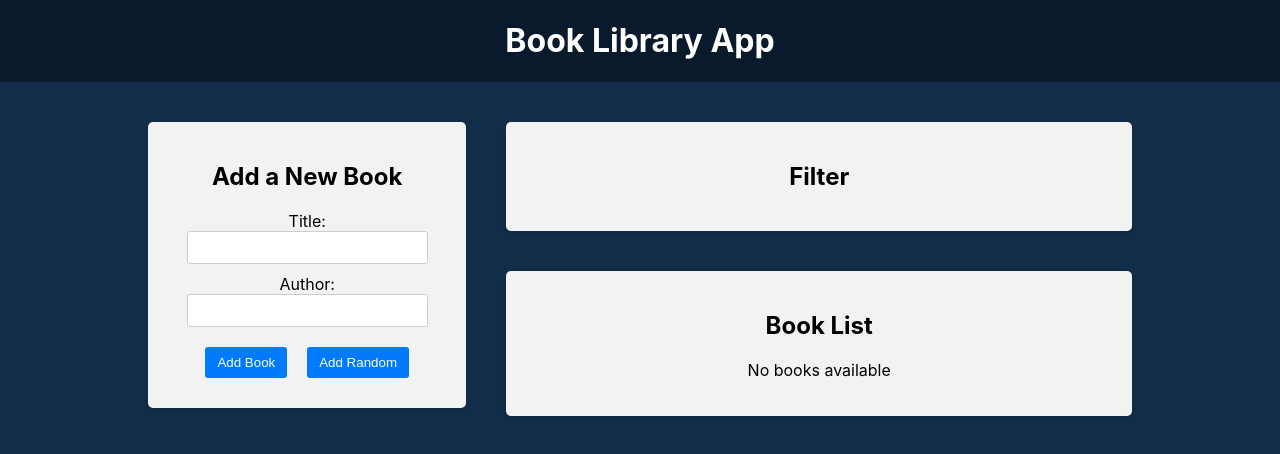
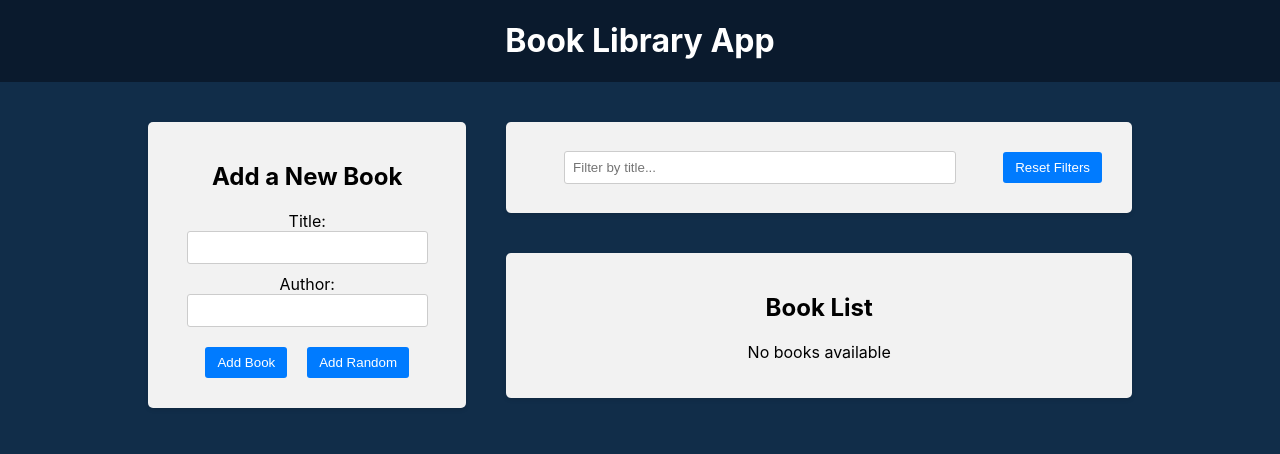
Before and after one commit to kitOl/react-projects, a React (Create React App) app in the folder 30-react-redux/frontend/: page / in a window 1280 px wide. Shown: the top 454 px of the page. Built offline with nearby package versions, Linux system fonts and the light colour scheme.

Commit message:
Filter Redux slice and Filter by title with reset button

```diff
--- a/30-react-redux/frontend/src/components/BookList/BookList.js
+++ b/30-react-redux/frontend/src/components/BookList/BookList.js
@@ -1,12 +1,13 @@
 import { useDispatch, useSelector } from "react-redux";
 import { deleteBook, toggleFavorite } from "../../redux/books/actionCreators";
-import { RiDeleteBin2Line } from "react-icons/ri";
 import { BsBookmarkStarFill, BsBookmarkStar } from "react-icons/bs";
+import { selectTitleFilter } from "../../redux/slices/filterSlice";
 
 import "./BookList.css";
 
 const BookList = () => {
   const books = useSelector((state) => state.books);
+  const titleFilter = useSelector(selectTitleFilter);
   const dispatch = useDispatch();
 
   const handleDeleteBook = (id) => {
@@ -17,6 +18,13 @@
     dispatch(toggleFavorite(id));
   };
 
+  const filteredBooks = books.filter((book) => {
+    const matchesTitle = book.title
+      .toLowerCase()
+      .includes(titleFilter.toLowerCase());
+    return matchesTitle;
+  });
+
   return (
     <div className="app-block book-list">
       <h2>Book List</h2>
@@ -24,7 +32,7 @@
         <p>No books available</p>
       ) : (
         <ul>
-          {books.map((book, i) => (
+          {filteredBooks.map((book, i) => (
             <li key={book.id}>
               <div className="book-info">
                 {++i}. {book.title} by <strong>{book.author}</strong>
--- a/30-react-redux/frontend/src/components/Filter/Filter.js
+++ b/30-react-redux/frontend/src/components/Filter/Filter.js
@@ -1,7 +1,38 @@
+import { useDispatch, useSelector } from "react-redux";
+import {
+  setTitleFilter,
+  resetFilters,
+  selectTitleFilter,
+} from "../../redux/slices/filterSlice";
+import "./Filter.css";
+
 const Filter = () => {
+  const dispatch = useDispatch();
+  const titleFilter = useSelector(selectTitleFilter);
+
+  const handleTitleFilterChange = (e) => {
+    dispatch(setTitleFilter(e.target.value));
+  };
+
+  const handleResetFilters = () => {
+    dispatch(resetFilters());
+  };
+
   return (
     <div className="app-block filter">
-      <h2>Filter</h2>
+      <div className="filter-row">
+        <div className="filter-group">
+          <input
+            type="text"
+            value={titleFilter}
+            placeholder="Filter by title..."
+            onChange={handleTitleFilterChange}
+          />
+        </div>
+        <button type="button" onClick={handleResetFilters}>
+          Reset Filters
+        </button>
+      </div>
     </div>
   );
 };
--- /dev/null
+++ b/30-react-redux/frontend/src/redux/slices/filterSlice.js
@@ -0,0 +1,23 @@
+import { createSlice } from "@reduxjs/toolkit";
+
+const initialState = {
+  title: "",
+};
+
+const filterSlice = createSlice({
+  name: "filter",
+  initialState,
+  reducers: {
+    setTitleFilter: (state, action) => {
+      state.title = action.payload;
+      // return { ...state, title: action.payload };
+    },
+    resetFilters: (state) => initialState,
+  },
+});
+
+export const { setTitleFilter, resetFilters } = filterSlice.actions;
+
+export const selectTitleFilter = (state) => state.filter.title;
+
+export default filterSlice.reducer;
--- a/30-react-redux/frontend/src/redux/store.js
+++ b/30-react-redux/frontend/src/redux/store.js
@@ -1,9 +1,11 @@
 import { configureStore } from "@reduxjs/toolkit";
 import booksReducer from "./books/reducer";
+import filterReducer from "./slices/filterSlice";
 
 const store = configureStore({
   reducer: {
     books: booksReducer,
+    filter: filterReducer,
   },
 });
 
```
